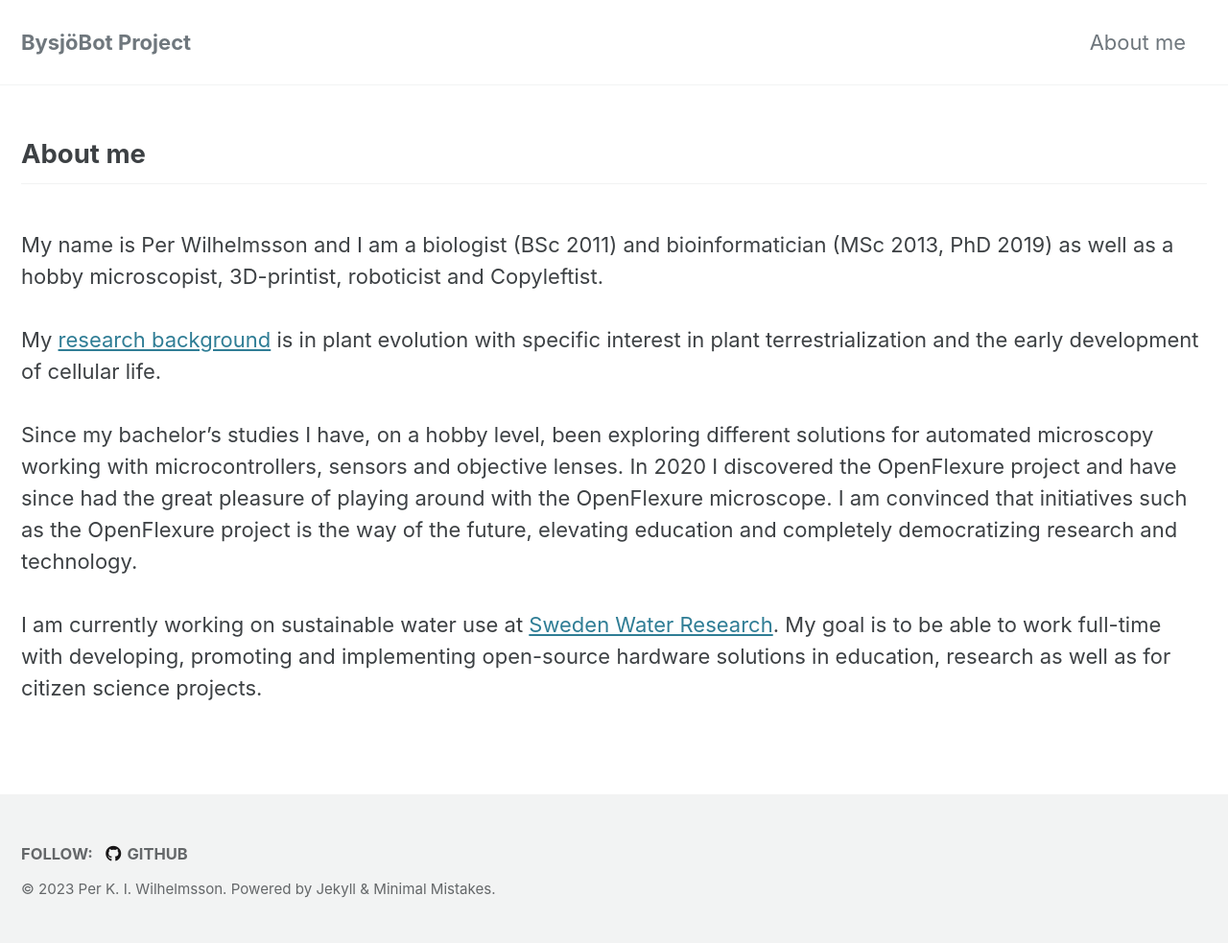
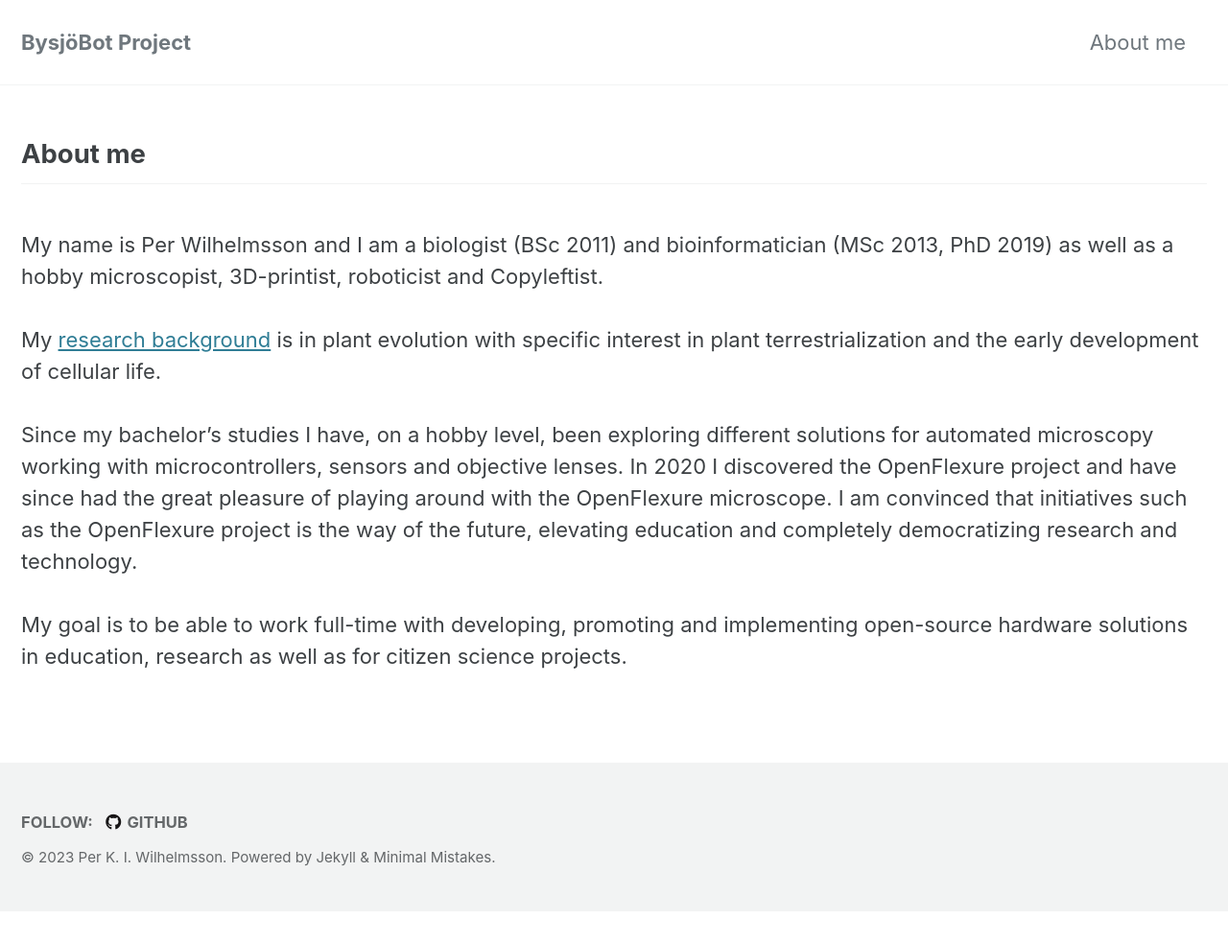
Before and after one commit to pkiw/pkiw.github.io, a Jekyll site: the page built from _pages/about.md, in a window 1280 px wide. Shown: the whole page at 96% size. Built offline with Jekyll 4.4.1, drawn with Linux system fonts in a browser that asks for light colours; cached includes are drawn as plain includes; after the commit the page ends 950 px from its top, so only the background shows below that.

Commit message:
workplace

```diff
--- a/_pages/about.md
+++ b/_pages/about.md
@@ -15,5 +15,5 @@ My <a href="https://www.researchgate.net/profile/Per-Wilhelmsson">research backg
 Since my bachelor’s studies I have, on a hobby level, been exploring different solutions for automated microscopy working with microcontrollers, sensors and objective lenses. In 2020 I discovered the OpenFlexure project and have since had the great pleasure of playing around with the OpenFlexure microscope. I am convinced that initiatives such as the OpenFlexure project is the way of the future, elevating education and completely democratizing research and technology.
 <br>
 <br>
-I am currently working on sustainable water use at <a href="https://www.swedenwaterresearch.se/en/">Sweden Water Research</a>. My goal is to be able to work full-time with developing, promoting and implementing open-source hardware solutions in education, research as well as for citizen science projects.
+My goal is to be able to work full-time with developing, promoting and implementing open-source hardware solutions in education, research as well as for citizen science projects.
 <br>
```
